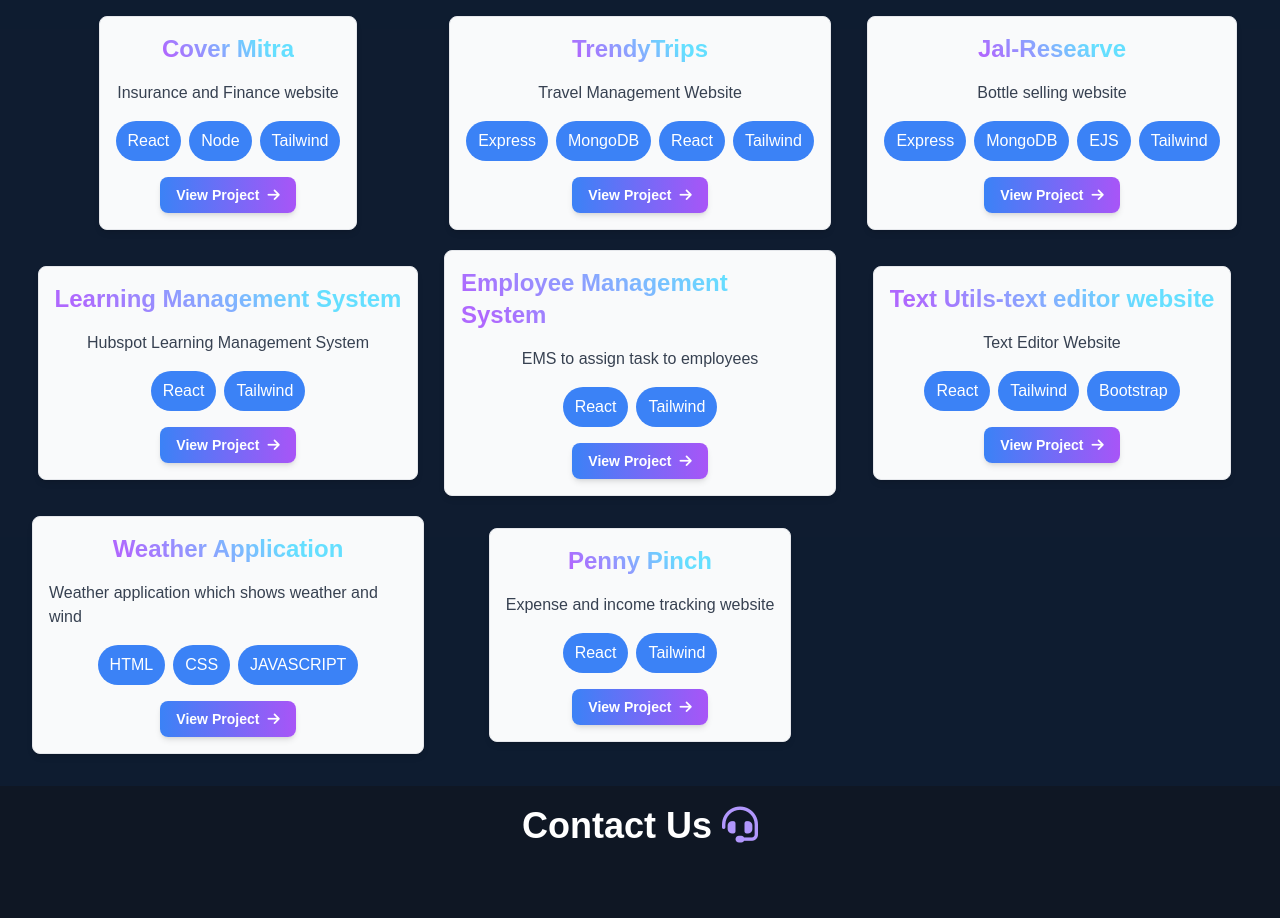
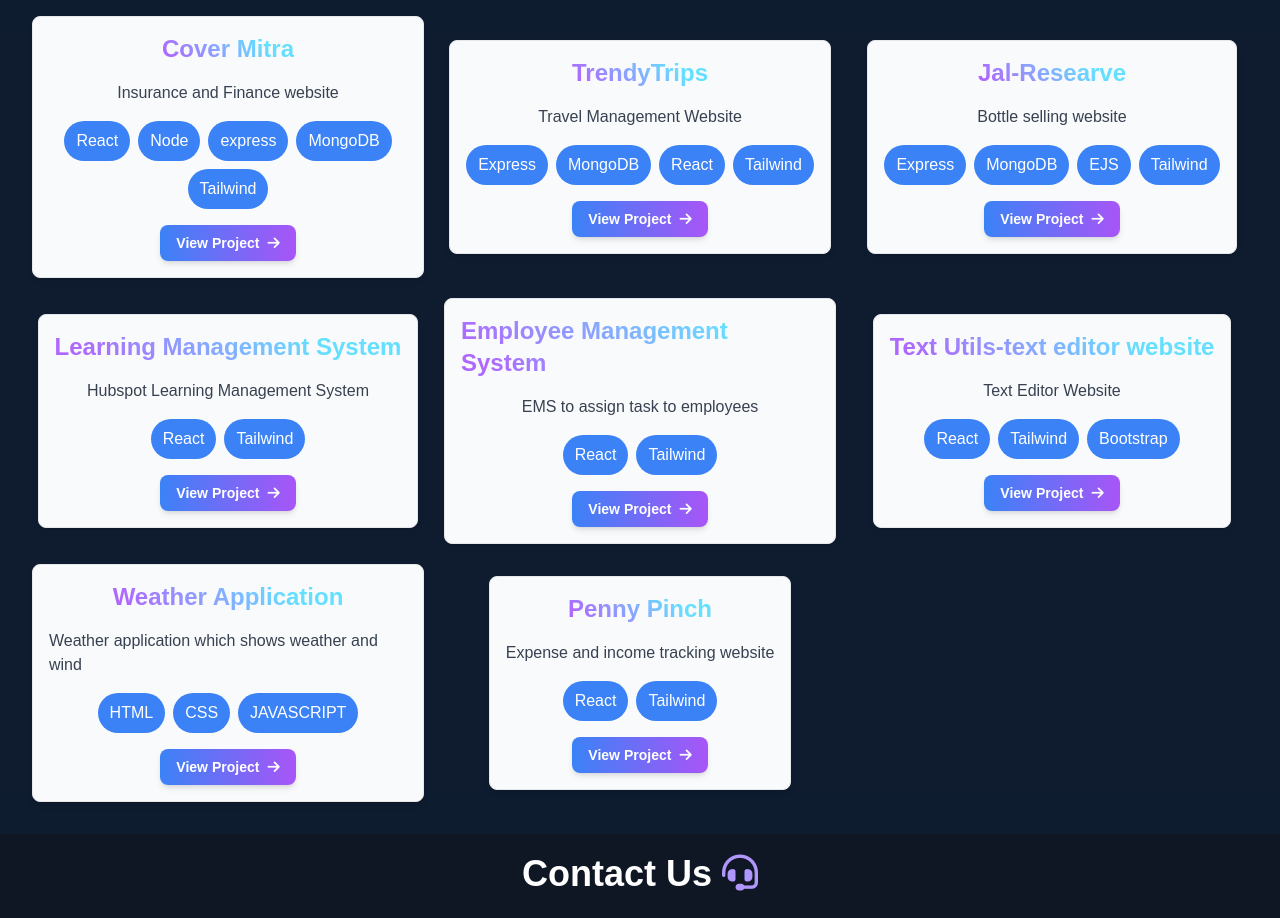
Before and after one commit to Bhavyaraj123/Bhavyaraj-Portfolio, a React (Create React App) app: page / in a window 1280 px wide. Shown: the part 3020-3938 px from the top of the page. Built offline with nearby package versions, Linux system fonts and the light colour scheme.

Commit message:
origin main

```diff
--- a/src/components/Project.js
+++ b/src/components/Project.js
@@ -5,7 +5,7 @@ const projects = [
   {
     title: "Cover Mitra",
     description: "Insurance and Finance website",
-    tech: ["React","Node","Tailwind"],
+    tech: ["React","Node","express","MongoDB","Tailwind"],
     link: "https://cover-mitra.vercel.app/",
     animation: "fade-left"
   },
```
